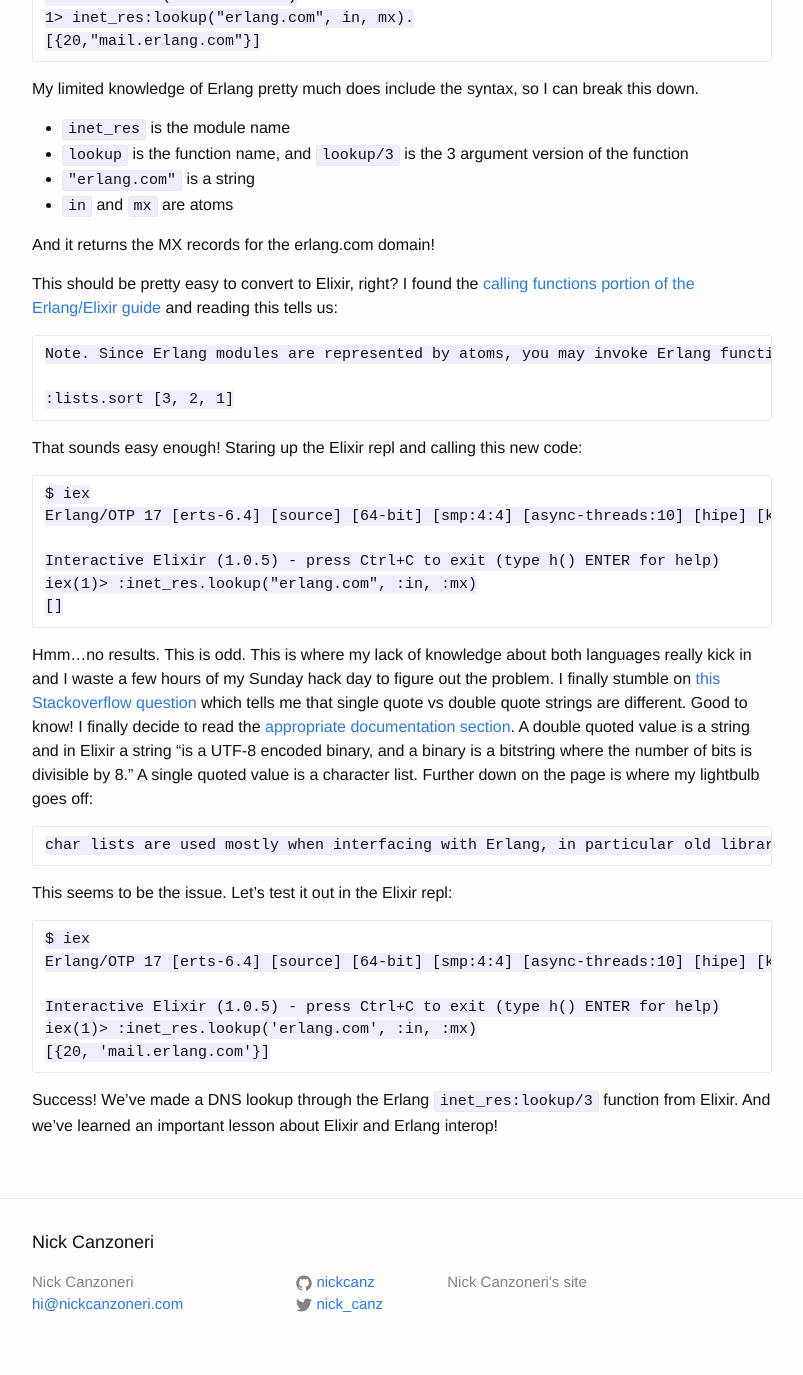
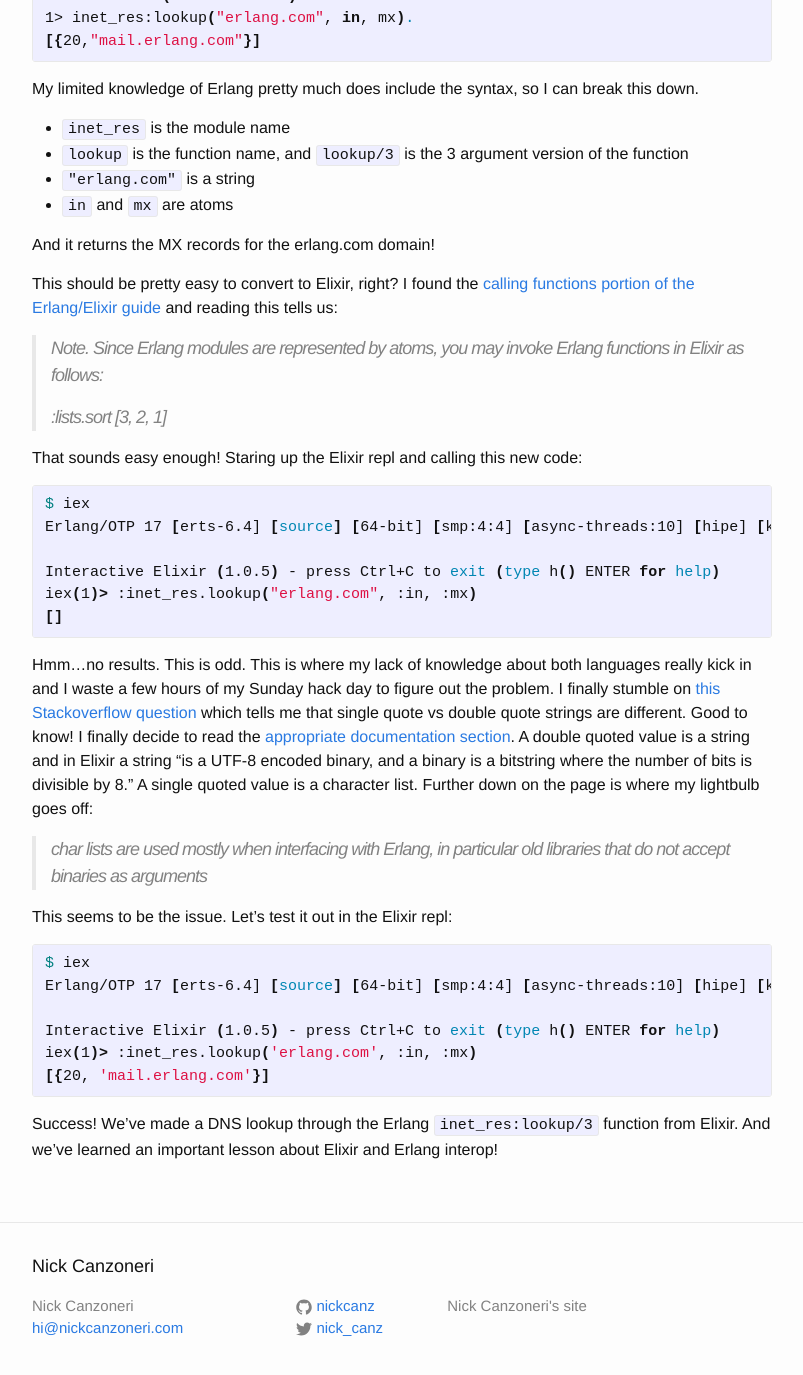
Before and after one commit to nickcanz/nickcanz.github.com, a Jekyll site: the page built from _posts/2015-08-03-calling-erlang-code-from-elixir.markdown, in a window 1280 px wide and 1400 px high, scrolled down 588 px. Shown: the top 1375 px of the window, without its empty margins (238-1041 px from the left). Built offline with Jekyll 4.4.1, drawn with Linux system fonts in a browser that asks for light colours; some of the changed text lies outside the part shown.

Commit message:
Adjust formatting

```diff
--- a/_posts/2015-08-03-calling-erlang-code-from-elixir.markdown
+++ b/_posts/2015-08-03-calling-erlang-code-from-elixir.markdown
@@ -11,12 +11,14 @@ So, I know _slightly_ more than nothing about Elixir and Erlang. I also can’t
 
 The task I wanted to accomplish was to lookup a DNS record for a domain. Luckily, Erlang has a built in function to accomplish this, [inet_res:lookup/3](http://www.erlang.org/doc/man/inet_res.html#lookup-3). Calling this function through the Erlang repl would look like:
 
-    $ erl
-    Erlang/OTP 17 [erts-6.4] [source] [64-bit] [smp:4:4] [async-threads:10] [hipe] [kernel-poll:false] [dtrace]
+{% highlight bash %}
+$ erl
+Erlang/OTP 17 [erts-6.4] [source] [64-bit] [smp:4:4] [async-threads:10] [hipe] [kernel-poll:false] [dtrace]
 
-    Eshell V6.4  (abort with ^G)
-    1> inet_res:lookup("erlang.com", in, mx).
-    [{20,"mail.erlang.com"}]
+Eshell V6.4  (abort with ^G)
+1> inet_res:lookup("erlang.com", in, mx).
+[{20,"mail.erlang.com"}]
+{% endhighlight %}
 
 My limited knowledge of Erlang pretty much does include the syntax, so I can break this down.
 
@@ -29,30 +31,35 @@ And it returns the MX records for the erlang.com domain!
 
 This should be pretty easy to convert to Elixir, right? I found the [calling functions portion of the Erlang/Elixir guide](http://elixir-lang.org/crash-course.html#calling-functions) and reading this tells us:
 
-    Note. Since Erlang modules are represented by atoms, you may invoke Erlang functions in Elixir as follows:
-
-    :lists.sort [3, 2, 1]
+>Note. Since Erlang modules are represented by atoms, you may invoke Erlang functions in Elixir as follows:
+>
+>:lists.sort [3, 2, 1]
 
 That sounds easy enough! Staring up the Elixir repl and calling this new code:
 
-    $ iex
-    Erlang/OTP 17 [erts-6.4] [source] [64-bit] [smp:4:4] [async-threads:10] [hipe] [kernel-poll:false] [dtrace]
 
-    Interactive Elixir (1.0.5) - press Ctrl+C to exit (type h() ENTER for help)
-    iex(1)> :inet_res.lookup("erlang.com", :in, :mx)
-    []
+{% highlight bash %}
+$ iex
+Erlang/OTP 17 [erts-6.4] [source] [64-bit] [smp:4:4] [async-threads:10] [hipe] [kernel-poll:false] [dtrace]
+
+Interactive Elixir (1.0.5) - press Ctrl+C to exit (type h() ENTER for help)
+iex(1)> :inet_res.lookup("erlang.com", :in, :mx)
+[]
+{% endhighlight %}
 
 Hmm...no results. This is odd. This is where my lack of knowledge about both languages really kick in and I waste a few hours of my Sunday hack day to figure out the problem. I finally stumble on [this Stackoverflow question](http://stackoverflow.com/questions/20108421/using-the-httpc-erlang-module-from-elixir) which tells me that single quote vs double quote strings are different. Good to know! I finally decide to read the [appropriate documentation section](http://elixir-lang.org/getting-started/binaries-strings-and-char-lists.html#char-lists). A double quoted value is a string and in Elixir a string "is a UTF-8 encoded binary, and a binary is a bitstring where the number of bits is divisible by 8." A single quoted value is a character list.  Further down on the page is where my lightbulb goes off:
 
-    char lists are used mostly when interfacing with Erlang, in particular old libraries that do not accept binaries as arguments
+>char lists are used mostly when interfacing with Erlang, in particular old libraries that do not accept binaries as arguments
 
 This seems to be the issue. Let's test it out in the Elixir repl:
 
-    $ iex
-    Erlang/OTP 17 [erts-6.4] [source] [64-bit] [smp:4:4] [async-threads:10] [hipe] [kernel-poll:false] [dtrace]
+{% highlight bash %}
+$ iex
+Erlang/OTP 17 [erts-6.4] [source] [64-bit] [smp:4:4] [async-threads:10] [hipe] [kernel-poll:false] [dtrace]
 
-    Interactive Elixir (1.0.5) - press Ctrl+C to exit (type h() ENTER for help)
-    iex(1)> :inet_res.lookup('erlang.com', :in, :mx)
-    [{20, 'mail.erlang.com'}]
+Interactive Elixir (1.0.5) - press Ctrl+C to exit (type h() ENTER for help)
+iex(1)> :inet_res.lookup('erlang.com', :in, :mx)
+[{20, 'mail.erlang.com'}]
+{% endhighlight %}
 
 Success! We've made a DNS lookup through the Erlang `inet_res:lookup/3` function from Elixir. And we've learned an important lesson about Elixir and Erlang interop!
```
